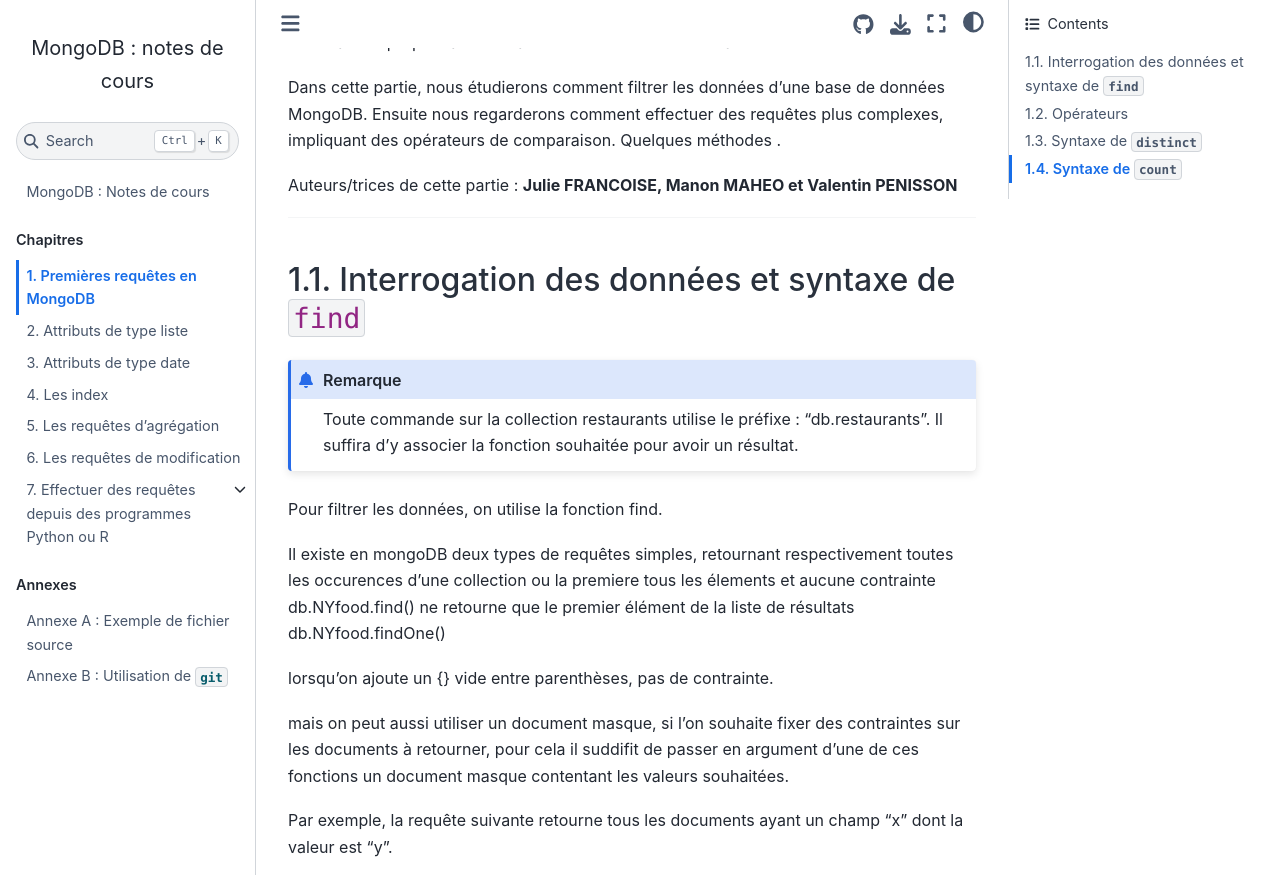
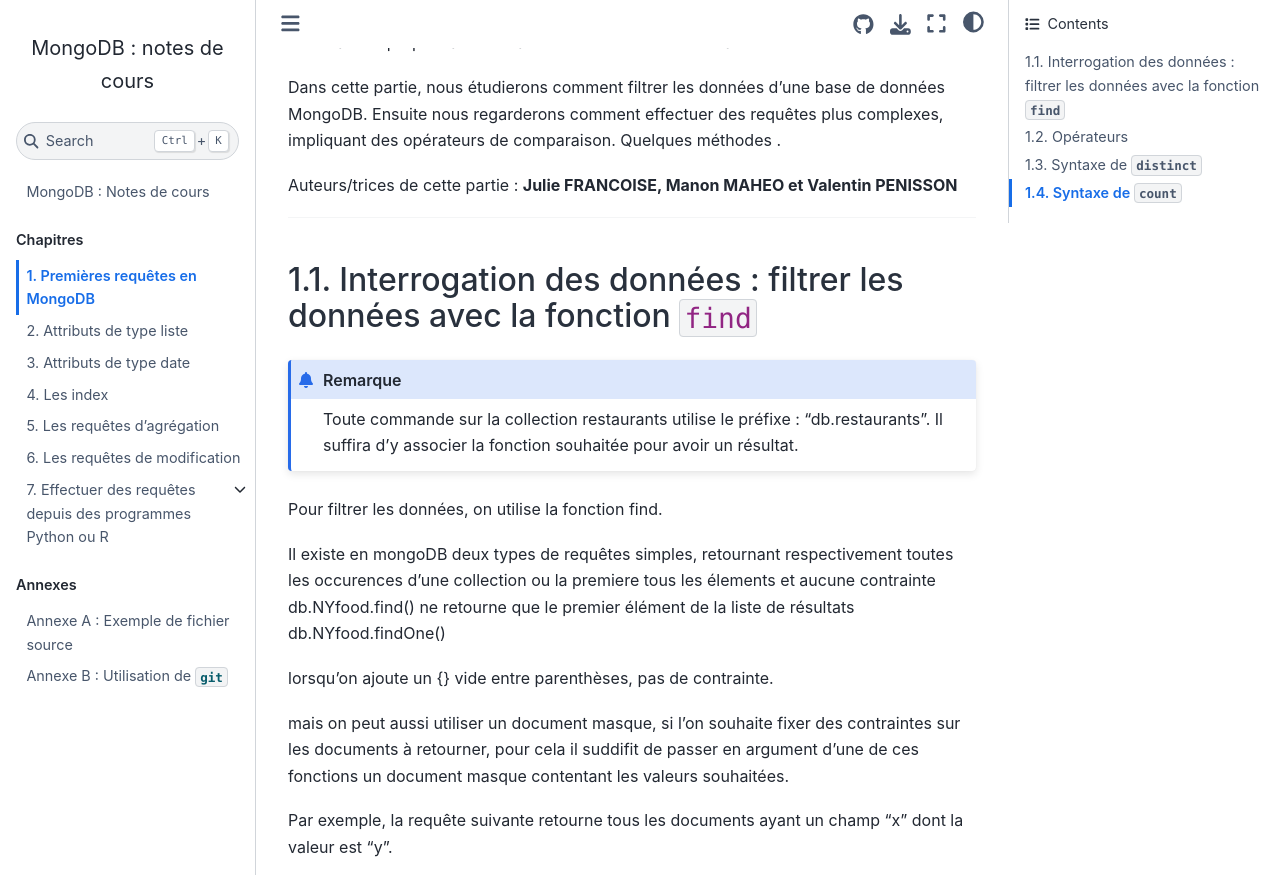
Before and after one commit to rtavenar/mongo_book, a Jupyter Book: the page built from content/01_find.md, in a window 1280 px wide and 900 px high, scrolled down 592 px, cut to the strip 0-875 px from the top of the window. Built offline with Jupyter Book 1.0.4 settings and Sphinx 7.4.7 and the Sphinx Book theme 1.1.4, drawn with Linux system fonts in a browser that asks for light colours.

Commit message:
Update 01_find.md

````diff
--- a/content/01_find.md
+++ b/content/01_find.md
@@ -31,7 +31,7 @@
 
 ---
 
-## Interrogation des données et syntaxe de `find`
+## Interrogation des données : filtrer les données avec la fonction `find`
 
  ```{admonition} Remarque
 Toute commande sur la collection restaurants utilise le préfixe : "db.restaurants". Il suffira d’y associer la fonction souhaitée pour avoir un résultat.
````
